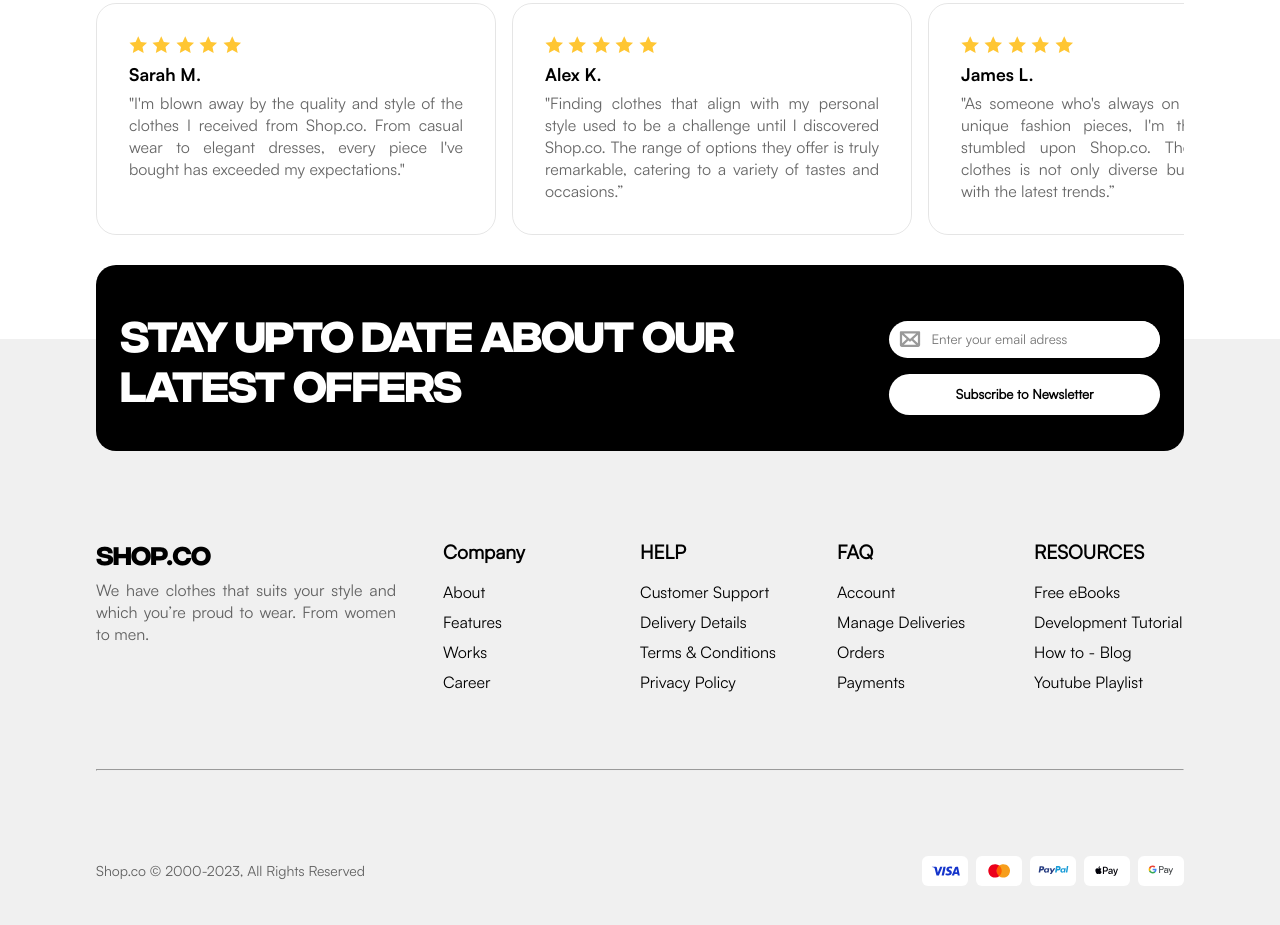
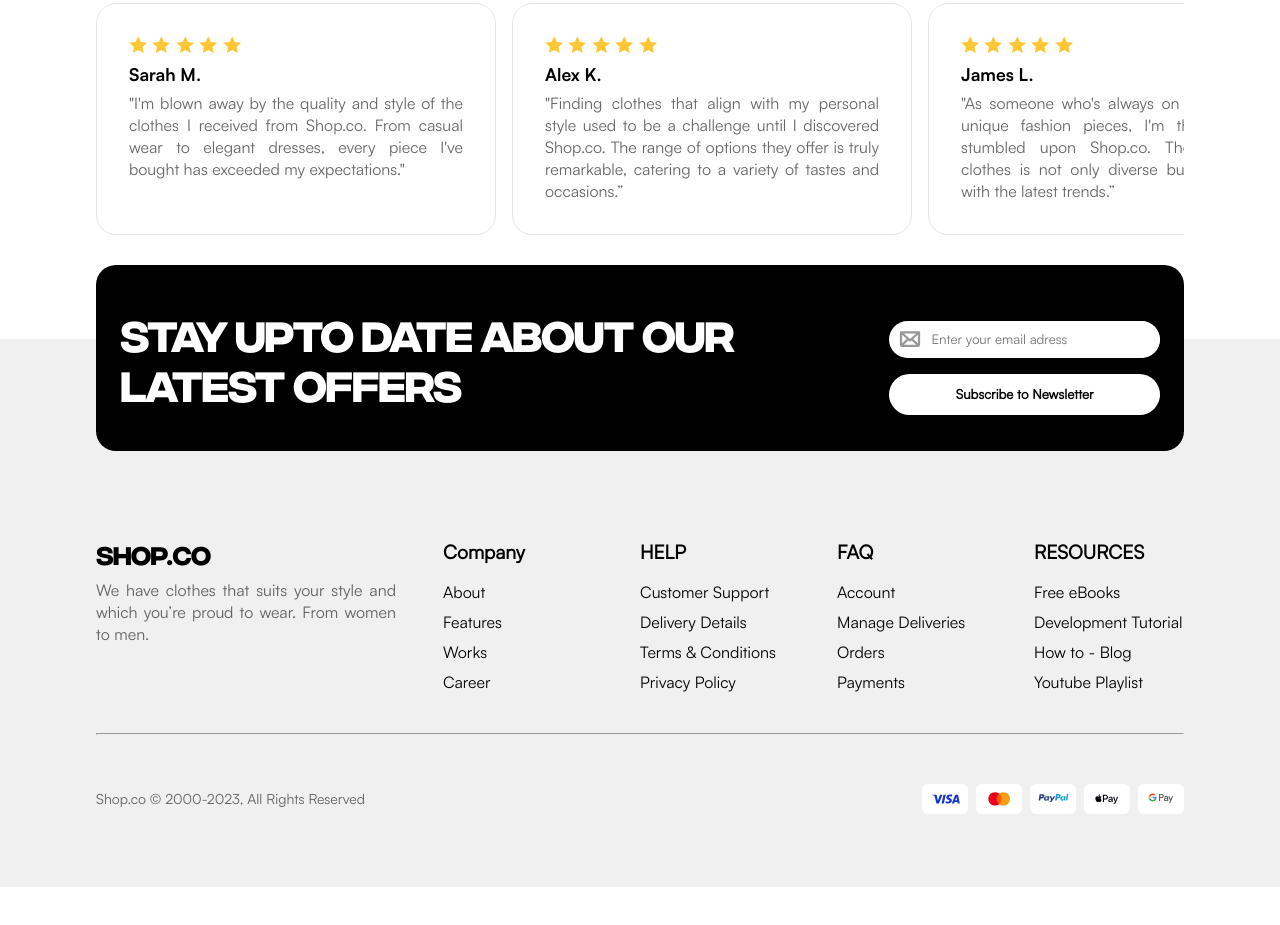
Before and after one commit to ThomazHilario/compass-uol-desafio-2, a website with bundled scripts: page index.html in a window 1280 px wide. Shown: the part 3667-4592 px from the top of the page. After the commit the page ends 4554 px from the top, so only its background shows below. Built offline with nearby package versions, Linux system fonts and the light colour scheme.

Commit message:
style: footer
- Alterar margem do hr.

```diff
--- a/styles/style.css
+++ b/styles/style.css
@@ -725,6 +725,11 @@
         }
     }
 
+
+    hr{
+        margin: 1.5rem 0;
+    }
+
     #sub__footer{
         margin-bottom: 3rem;
         display: flex;
```
